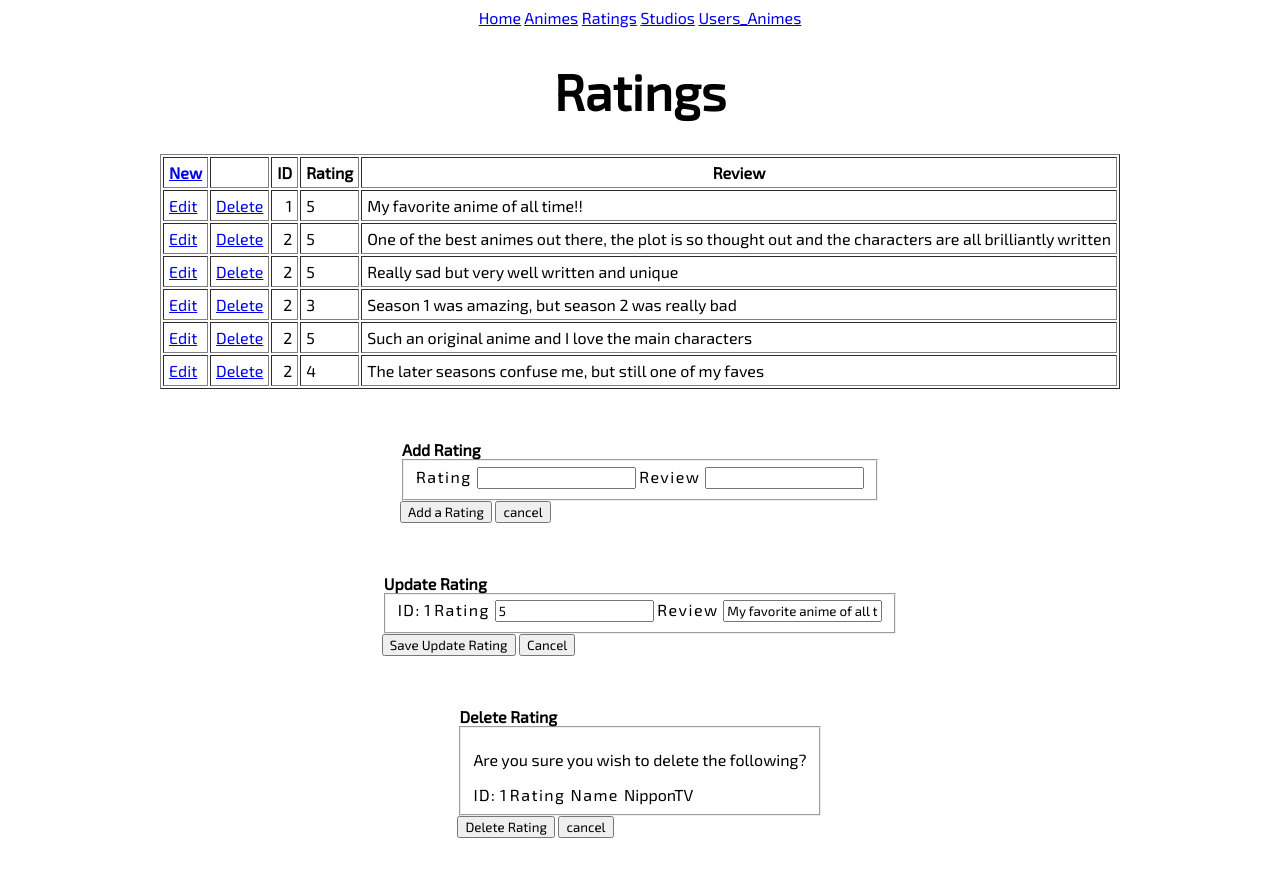
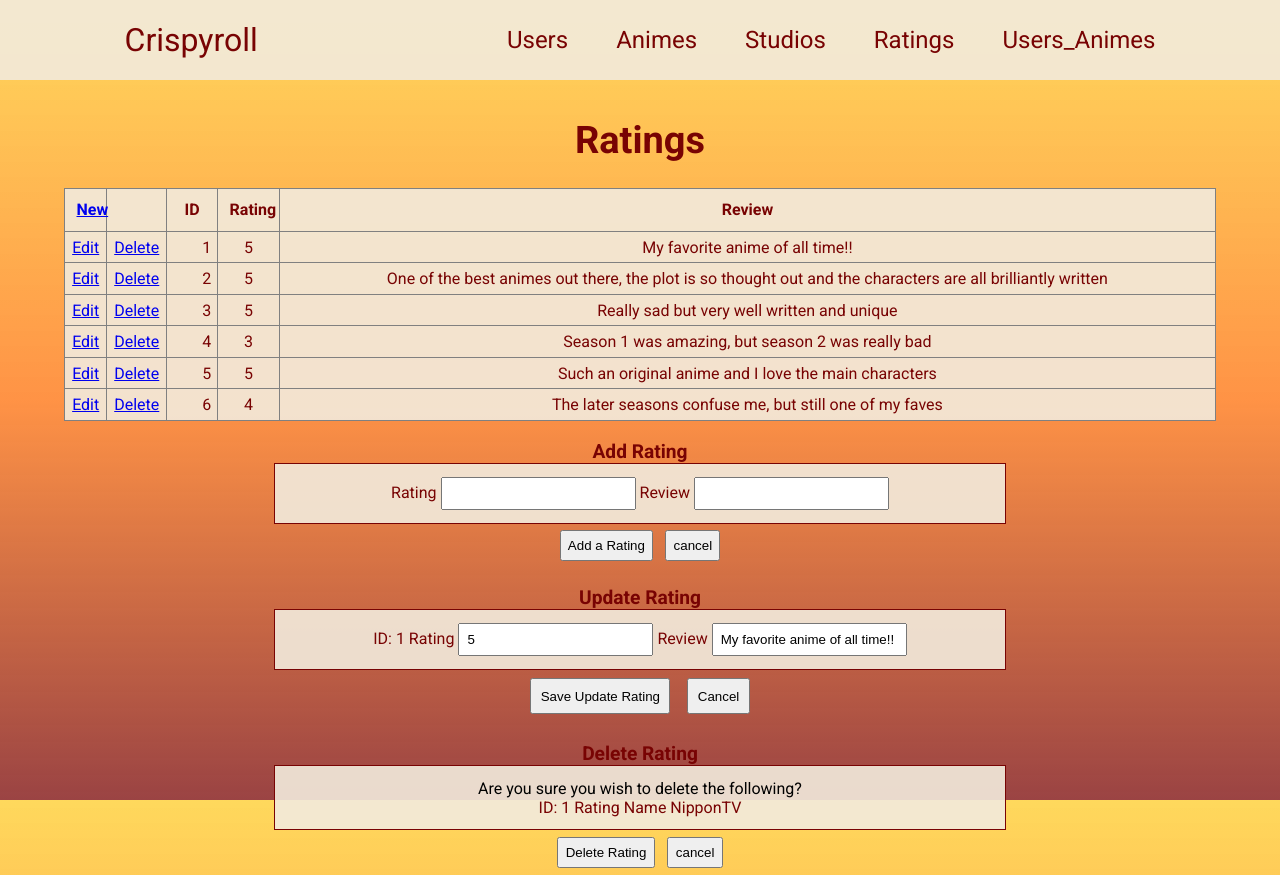
Before and after one commit to camillegonzales/Crispyroll, a plain HTML site: page ratings.html in a window 1280 px wide. Before the commit the page ends 846 px from the top, so only its background shows below. Drawn offline with Linux system fonts and the light colour scheme.

Commit message:
updated css file and added some classes to html files

```diff
--- a/main.css
+++ b/main.css
@@ -1,84 +1,132 @@
-@import url('https://fonts.googleapis.com/css2?family=Exo+2&display=swap');
+/* ========== IMPORTS ========== */
+@import url('https://fonts.googleapis.com/css2?family=Roboto:wght@300;400;500;700&display=swap');
 
-
+/* ========== GENERAL ========== */
 * {
-    font-family: 'Exo 2', sans-serif;
+    margin: 0;
+    padding: 0;
 }
 
-body {
-    background-image: url(2-inclusive-background.jpg);
-    display: flex;
-    justify-content: center;
-    align-items: center;
-    flex-direction: column;
-    font-family: 'Exo 2', sans-serif;
+p {
+    color: black;
+}
+
+body{
+    font-family: 'Roboto', sans-serif;
+    background: linear-gradient(to bottom,#ffcb22bc, #ff7e22d6, #780303be);
+    background-size: 100% 100%;
+    background-attachment: fixed;
+    background-repeat: no-repeat;
+    color: #780303;
+    text-align: center;
 }
 
 h1 {
-    text-align: center;
-    font-size: 50px;
-    font-family: 'Exo 2', sans-serif;
-}
-
-h2 {
-    text-align: center;
-    justify-content: center;
-    padding-bottom: 1em;
-    padding-top: 1em;
-    font-size: 30px;
-    color: #967bb6;
+    font-size: 38px;
+    margin-bottom: 2%;
 }
 
 section {
-    display: flex;
-    justify-content: center;
-    align-items: center;
-    flex-direction: column;
-    padding-bottom: 10px;
+    text-align: center;
+    margin-top: 3%
 }
 
-
-/* ========== Input Box Styling ========== */
-.inputArea {
-    position: relative;
+/* ========== NAVIGATION ========== */
+header {
+    background-color: #f2ebdce7;
 }
 
-.inputArea input {
-    background: transparent;
-    width: 250px;
-    border: none;
-    outline: none;
-    padding: 3px;
-    font-size: 20px;
+nav, .nav-links{
+    display: flex;
+}
+
+nav {
+    justify-content: space-around;
+    align-items: center;
+    height: 10vh;
+}
+
+.nav-links {
+    gap: 3rem;
+    list-style: none;
+    font-size: 1.50rem;
+}
+
+.nav-links a {
+    color: #780303;
+    text-decoration: none;
+    transition: all 500ms ease;
+}
+
+nav a:hover {
+    color: #ff7e22;
+    text-decoration: underline;
+    text-underline-offset: 1rem;
+    text-decoration-color: #ff7e22;
+  }
+
+.logo, .logo a, .logo a:hover {
+    font-size: 2rem;
+    color: #780303;
+    text-decoration: none;
+}
+
+/* ========== TABLES ========== */
+table {
+    background-color: #f2ebdce7;
+    margin: 0 auto;
+    border-collapse: collapse;
+    width: 90%;
+}
+
+th {
+    padding: 1%;
+}
+
+td {
+    padding: 0.5%;
+}
+
+.id-cell {
+    width: 50px;
+}
+
+/* ========== FORMS ========== */
+form {
+    font-family: inherit;
+    display: flex;
+    flex-direction: column;
+    align-items: center;
+}
+
+fieldset {
+    border: 1px solid #780303;
+    padding: 1%;
+    width: 55%;
+    background-color: #f2ebdce7;
+}
+
+legend {
+    color: #780303;
+    font-size: 120%;
 }
 
 label {
-    letter-spacing: .09em;
+    display:inline-block;
 }
 
-.inputArea span {
-    position: absolute;
-    left: 0;
-    color: #6e906d;
-    text-transform: uppercase;
-    pointer-events: none;
-    transition: 0.5s;
-    letter-spacing: .09em;
+input {
+    display: inline-block;
+    padding: 1%;
 }
 
-.inputArea input:valid ~ span,
-.inputArea input:focus ~ span {
-    color:#967bb6;
-    transform: translateY(-16px);
-    font-size: .70em;
+.btn-container {
+    display: flex;
+    flex-direction: row;
+    justify-content: center;
 }
 
-.inputArea i {
-    position: absolute;
-    left: 0;
-    bottom: 0;
-    width: 100%;
-    height: 2px;
-    background:black;
-    overflow: hidden;
+.btn {
+    margin: 5%;
+    padding: 5%
 }
--- a/ratings.html
+++ b/ratings.html
@@ -4,25 +4,31 @@
 <head>
     <meta charset="UTF-8">
     <meta name="viewport" content="width=device-width, initial-scale=1.0">
-    <title>Document</title>
+    <title>Crispyroll</title>
     <link rel="stylesheet" href="main.css">
 </head>
 
 <body>
     <header>
-        <a href="index.html">Home</a>
+        <nav>
+            <div class="logo"><a href="index.html">Crispyroll</a></div>
+            <div class ="nav-links">
+                <a href="users.html">Users</a>
                 <a href="animes.html">Animes</a>
+                <a href="studios.html">Studios</a>
                 <a href="ratings.html">Ratings</a>
-        <a href="studios.html">Studios</a>
                 <a href="users_animes.html">Users_Animes</a>
+            </div>
+        </nav>
+    </header>
+    <section>
     <h1>Ratings</h1>
-    </header>
     <div id="browse" style="display: block">
         <table border="1" cellpadding="5">
             <tr>
                 <th><a href="#">New</a></th>
                 <th></th>
-                <th>ID</th>
+                <th class="id-cell">ID</th>
                 <th>Rating</th>
                 <th>Review</th>
             </tr>
@@ -45,7 +51,7 @@
             <tr>
                 <td><a href="#">Edit</a></td>
                 <td><a href="#">Delete</a></td>
-                <td align="right">2</td>
+                <td align="right">3</td>
                 <td>5</td>
                 <td>Really sad but very well written and unique
                 </td>
@@ -53,14 +59,14 @@
             <tr>
                 <td><a href="#">Edit</a></td>
                 <td><a href="#">Delete</a></td>
-                <td align="right">2</td>
+                <td align="right">4</td>
                 <td>3</td>
                 <td>Season 1 was amazing, but season 2 was really bad
                 </td>
             <tr>
                 <td><a href="#">Edit</a></td>
                 <td><a href="#">Delete</a></td>
-                <td align="right">2</td>
+                <td align="right">5</td>
                 <td>5</td>
                 <td>Such an original anime and I love the main
                     characters
@@ -68,7 +74,7 @@
             <tr>
                 <td><a href="#">Edit</a></td>
                 <td><a href="#">Delete</a></td>
-                <td align="right">2</td>
+                <td align="right">6</td>
                 <td>4</td>
                 <td>The later seasons confuse me, but still one of my
                     faves
@@ -84,8 +90,10 @@
                 <label> Rating </label> <input type="number" name="rating">
                 <label> Review </label> <input type="text" name="review">
             </fieldset>
+            <div class="btn-container">
                 <input class="btn" type="submit" id="addRating" value="Add a Rating">
                 <input class="btn" type="button" value="cancel">
+            </div>
         </form>
     </div>
     <!--Update-->
@@ -98,8 +106,10 @@
                 <label> Rating </label> <input type="number" name="rating" value="5">
                 <label> Review </label> <input type="text" name="yearFounded" value="My favorite anime of all time!!">
             </fieldset>
+            <div class="btn-container">
                 <input class="btn" type="submit" id="UpdateSaveRating" value="Save Update Rating">
                 <input class="btn" type="button" value="Cancel">
+            </div>
         </form>
     </div><!-- update -->
     <!--Delete-->
@@ -113,10 +123,13 @@
                 <label> Rating Name </label> NipponTV
 
             </fieldset>
+            <div class="btn-container">
                 <input class="btn" type="submit" id="DeleteRating" value="Delete Rating">
                 <input class="btn" type="button" value="cancel">
+            </div>
         </form>
     </div><!-- delete -->
+    </section>
 </body>
 
 </html>
```
Also changed, not shown: animes.html (+17 -4 lines), index.html (+14 -8 lines), studios.html (+17 -4 lines), users.html (+20 -7 lines), users_animes.html (+17 -4 lines). Lines whose indentation alone changed are shown as unchanged.
